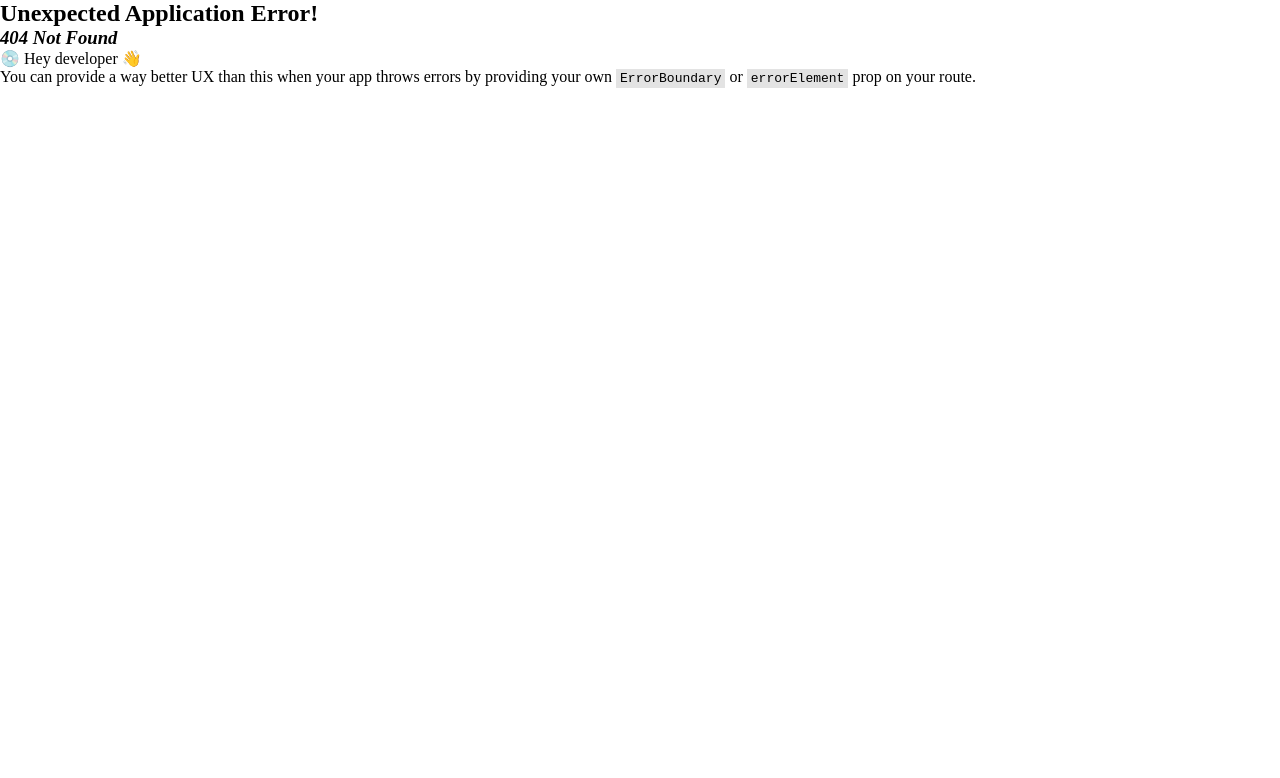
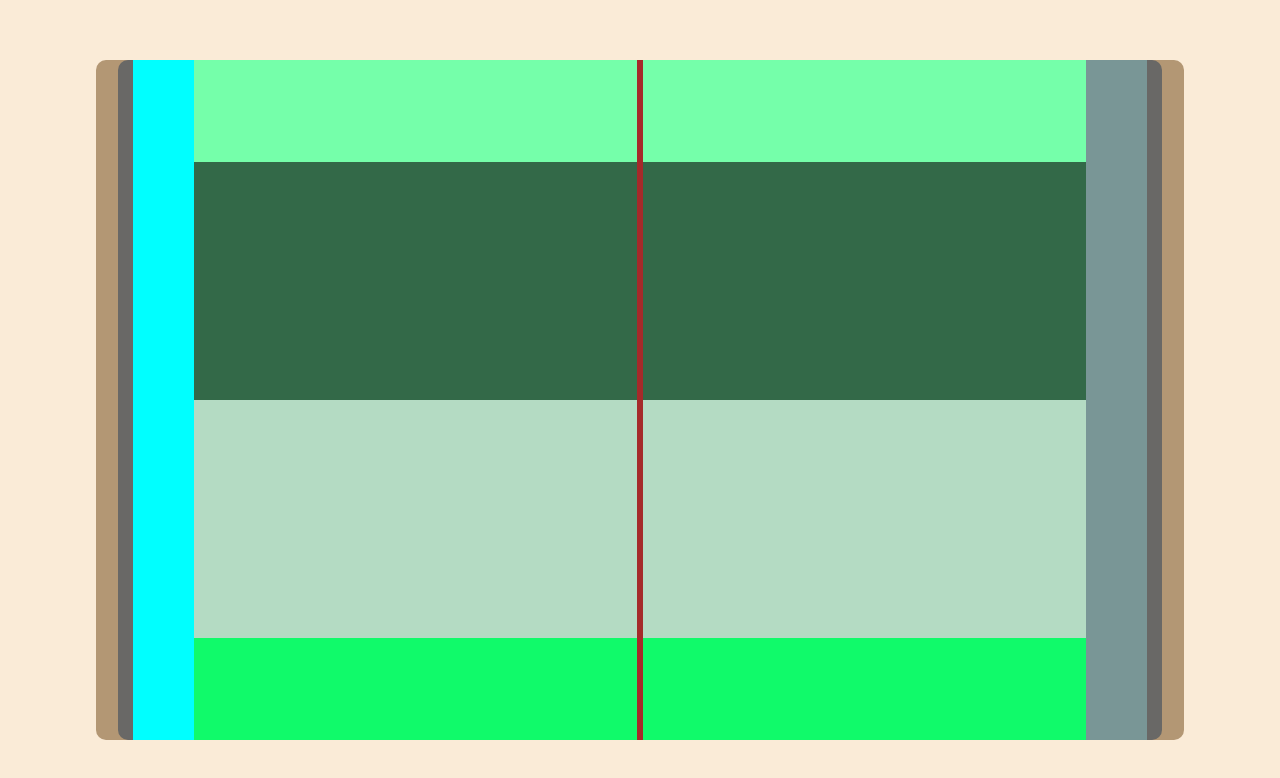
Before and after one commit to Jouusey/SA-segundafase, a React app: page /telaprincipal in a window 1280 px wide. Before the commit this address had no page. Shown: the top 778 px of the page. Built offline with nearby package versions, Linux system fonts and the light colour scheme; the HTML template or start-up script is replaced by a standard one.

Commit message:
Criação da tela principal SA

```diff
--- a/src/components/Navbar.jsx
+++ b/src/components/Navbar.jsx
@@ -6,6 +6,7 @@ function Navbar() {
 
         <Link to="/telacadastro">Cadastro</Link>
         <Link to="/telalogin">Login</Link>
+        <Link to="/telaprincipal">Home</Link>
     </nav>
   )
 }
--- /dev/null
+++ b/src/pages/TelaPrincipal.css
@@ -0,0 +1,94 @@
+
+.container-tela-principal{
+    height: 100vh;
+    display: flex;
+    justify-content: center;
+    align-items: center;
+    background-color: antiquewhite;
+
+}
+
+.retangulo-um{
+    height: 85%;
+    width: 85%;
+    display: flex;
+    justify-content: center;
+    align-items: center;
+    background-color: rgb(179, 151, 116);
+    border-radius: 10px;
+}
+
+.retangulo-dois{
+    height: 100%;
+    width: 96%;
+    display: flex;
+    justify-content: center;
+    align-items: center;
+    background-color: rgb(105, 104, 102);
+    border-radius: 10px;
+
+}
+
+.retangulo-tres{
+    height: 100%;
+    width: 97%;
+    display: flex;
+    justify-content: center;
+    align-items: center;
+    background-color: brown;
+    border-radius: 10px;
+}
+
+    .div-elementos{
+        height: 100%;
+        width: 6%;
+        background-color: aqua;
+    }
+
+    .div-livros-esquerda{
+        height: 100%;
+        width: 44%;
+        display: flex;
+        justify-content: center;
+        align-items: center;
+        flex-direction: column;
+        margin-right: 3px;
+        background-color: aquamarine;
+    }
+
+        .div-barra-de-pesquisa{
+            height: 15%;
+            width: 100%;
+            background-color: rgb(117, 255, 170);
+        }
+
+        .div-Fila-livros-um{
+            height: 35%;
+            width: 100%;
+            background-color: rgb(51, 105, 72);
+        }
+
+        .div-Fila-livros-dois{
+            height: 35%;
+            width: 100%;
+            background-color: rgb(180, 219, 195);
+        }
+
+        .div-contatos{
+            height: 15%;
+            width: 100%;
+            background-color: rgb(16, 250, 106);
+        }
+
+    .div-livros-direita{
+        height: 100%;
+        width: 44%;
+        margin-left: 3px;
+        background-color: aliceblue;
+    }
+
+    .div-espaco-vazio{
+        height: 100%;
+        width: 6%;
+        background-color: rgb(121, 150, 150);
+    }
--- /dev/null
+++ b/src/pages/TelaPrincipal.jsx
@@ -0,0 +1,77 @@
+import React from 'react'
+import './TelaPrincipal.css'
+
+function TelaPrincipal() {
+
+
+  return (
+
+    <div className='container-tela-principal'>
+
+        <div className='retangulo-um'>
+
+            <div className='retangulo-dois'>
+
+                <div className='retangulo-tres'>
+
+                    <div className='div-elementos'>
+
+                    </div>
+
+                    <div className="div-livros-esquerda">
+
+                        <div className="div-barra-de-pesquisa">
+
+                        </div>
+
+                        <div className="div-Fila-livros-um">
+
+                        </div>
+
+                        <div className="div-Fila-livros-dois">
+
+                        </div>
+
+                        <div className="div-contatos">
+
+                        </div>
+
+                    </div>
+
+                    <div className="div-livros-direita">
+
+                        <div className="div-barra-de-pesquisa">
+
+                        </div>
+
+                        <div className="div-Fila-livros-um">
+
+                        </div>
+
+                        <div className="div-Fila-livros-dois">
+
+                        </div>
+
+                        <div className="div-contatos">
+
+                    </div>
+
+                    </div>
+
+                    <div className="div-espaco-vazio">
+
+                    </div>
+
+                </div>
+
+            </div>
+
+        </div>
+
+    </div>
+
+  )
+}
+
+
+export default TelaPrincipal
--- a/src/router/routes.jsx
+++ b/src/router/routes.jsx
@@ -4,8 +4,9 @@ import Contato from "../pages/Contato";
 import Generica from "../pages/Generica";
 import Final from "../pages/Final";
 import Agua from "../pages/Agua";
-import TelaCadastro from "../pages/TelaCadastro"
+import TelaCadastro from "../pages/TelaCadastro";
 import TelaLogin from "../pages/TelaLogin";
+import TelaPrincipal from "../pages/TelaPrincipal";
 
 const router = createBrowserRouter([
     {path: "/", element: <Home />},
@@ -14,7 +15,8 @@ const router = createBrowserRouter([
     {path: "/final", element: <Final />},
     {path: "/agua", element: <Agua />},
     {path: "/telacadastro", element: <TelaCadastro />},
-    {path: "/telalogin", element: <TelaLogin/>}
+    {path: "/telalogin", element: <TelaLogin/>},
+    {path: "/telaprincipal", element: <TelaPrincipal />}
 
 ])
 
```
